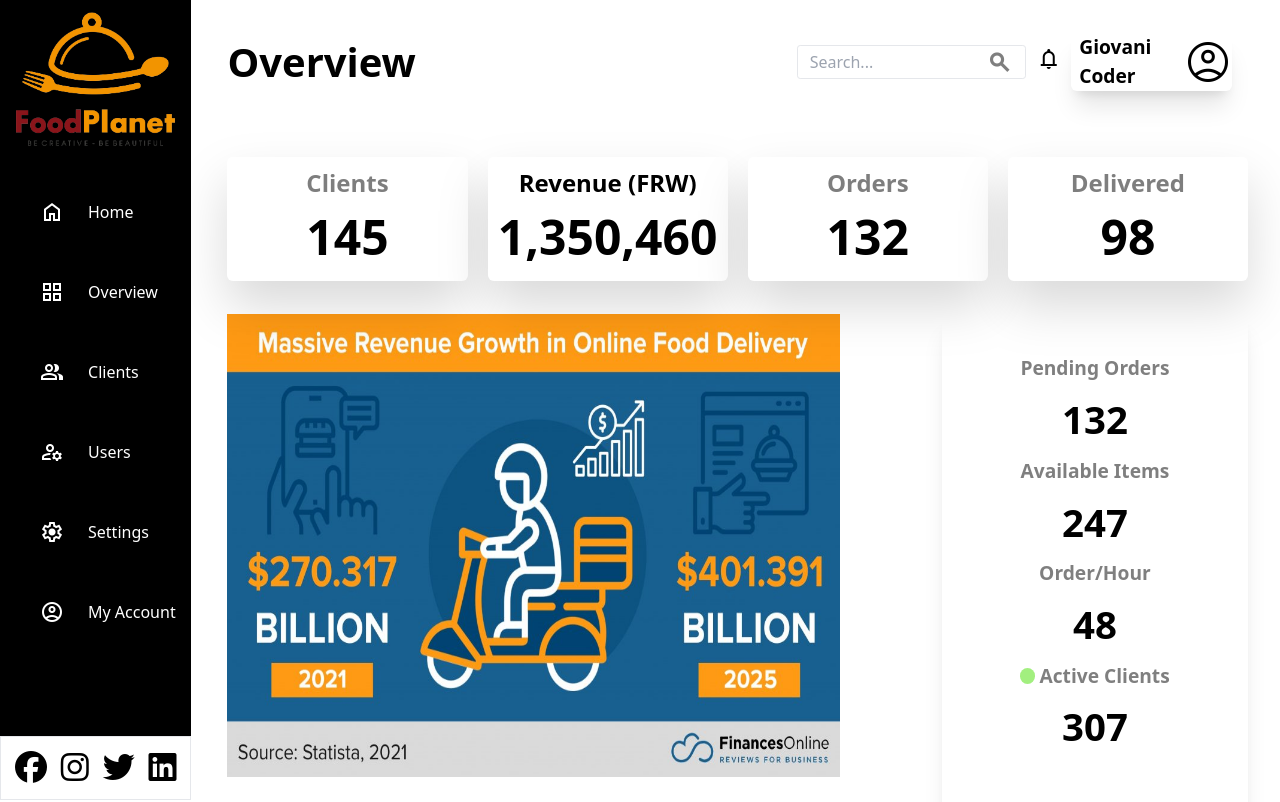
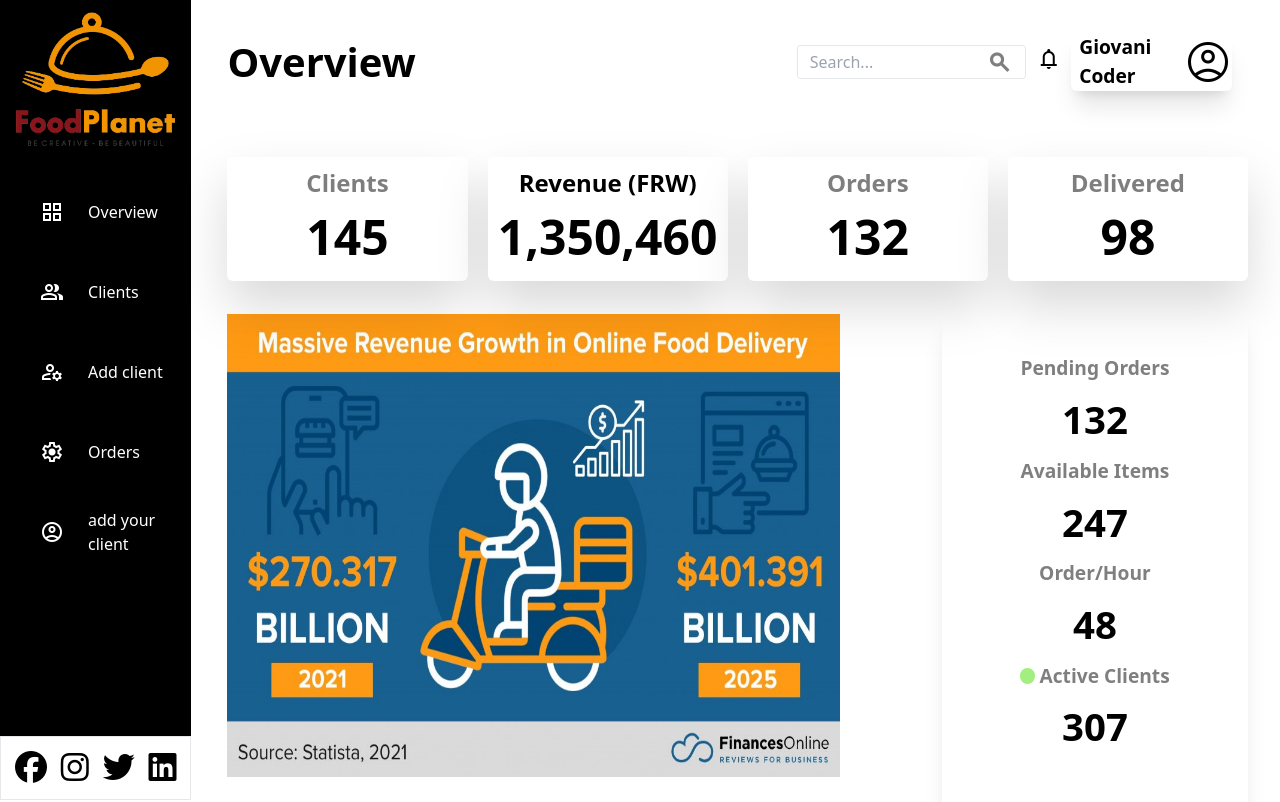
Before and after one commit to patrick-n4/FoodPlanet, a React (Vite) app: page /pages/overview in a window 1280 px wide. Shown: the top 802 px of the page. Built offline with nearby package versions, Linux system fonts and the light colour scheme.

Commit message:
finished

```diff
--- a/src/Components/LeftNavBar.jsx
+++ b/src/Components/LeftNavBar.jsx
@@ -1,4 +1,5 @@
 import React from "react";
+import { Link } from "react-router-dom";
 export default function TopNav({ logo }) {
   return (
     <div className="w-[15%] h-[100vh] bg-black flex flex-col gap-3 sticky top-0 ">
@@ -8,42 +9,36 @@ export default function TopNav({ logo }) {
         className="w-[10em] h-[10em] mx-auto my-3"
       />
       <div className="bg-black h-[100%] flex flex-col ">
-        <div className="w-[100%] h-[5em] bg-[#000] flex flex-row  items-center pl-[2.5em]  hover:cursor-pointer hover:border-l-[0.4em] hover:bg-[#211C1C]">
-          <span className="material-symbols-outlined text-[1.5em] text-white pr-[1em]">
-            home
-          </span>
-          <div className="text-[1em] text-white">Home</div>
-        </div>
-        <div className="w-[100%] h-[5em] bg-[#000] flex flex-row  items-center pl-[2.5em]  hover:cursor-pointer hover:border-l-[0.4em] hover:bg-[#211C1C]">
+        <Link to="/pages/overview" className="w-[100%] h-[5em] bg-[#000] flex flex-row  items-center pl-[2.5em]  hover:cursor-pointer hover:border-l-[0.4em] hover:bg-[#211C1C]">
           <span className="material-symbols-outlined text-[1.5em] text-white pr-[1em]">
             grid_view
           </span>
           <div className="text-[1em] text-white">Overview</div>
-        </div>
-        <div className="w-[100%] h-[5em] bg-[#000] flex flex-row  items-center pl-[2.5em]  hover:cursor-pointer hover:border-l-[0.4em] hover:bg-[#211C1C]">
+        </Link>
+        <Link to="/pages/clients"  className="w-[100%] h-[5em] bg-[#000] flex flex-row  items-center pl-[2.5em]  hover:cursor-pointer hover:border-l-[0.4em] hover:bg-[#211C1C]">
           <span className="material-symbols-outlined text-[1.5em] text-white pr-[1em]">
             group
           </span>
           <div className="text-[1em] text-white">Clients</div>
-        </div>
-        <div className="w-[100%] h-[5em] bg-[#000] flex flex-row  items-center pl-[2.5em]  hover:cursor-pointer hover:border-l-[0.4em] hover:bg-[#211C1C]">
+        </Link>
+        <Link to="/pages/resto" className="w-[100%] h-[5em] bg-[#000] flex flex-row  items-center pl-[2.5em]  hover:cursor-pointer hover:border-l-[0.4em] hover:bg-[#211C1C]">
           <span className="material-symbols-outlined text-[1.5em] text-white pr-[1em]">
             manage_accounts
           </span>
-          <div className="text-[1em] text-white">Users</div>
-        </div>
-        <div className="w-[100%] h-[5em] bg-[#000] flex flex-row  items-center pl-[2.5em]  hover:cursor-pointer hover:border-l-[0.4em] hover:bg-[#211C1C]">
+          <div className="text-[1em] text-white">Add client</div>
+        </Link>
+        <Link to="/pages/orders" className="w-[100%] h-[5em] bg-[#000] flex flex-row  items-center pl-[2.5em]  hover:cursor-pointer hover:border-l-[0.4em] hover:bg-[#211C1C]">
           <span className="material-symbols-outlined text-[1.5em] text-white pr-[1em]">
             settings
           </span>
-          <div className="text-[1em] text-white">Settings</div>
-        </div>
-        <div className="w-[100%] h-[5em] bg-[#000] flex flex-row  items-center pl-[2.5em]  hover:cursor-pointer hover:border-l-[0.4em] hover:bg-[#211C1C]">
+          <div className="text-[1em] text-white">Orders</div>
+        </Link>
+        <Link to="/pages/add-client" className="w-[100%] h-[5em] bg-[#000] flex flex-row  items-center pl-[2.5em]  hover:cursor-pointer hover:border-l-[0.4em] hover:bg-[#211C1C]">
           <span className="material-symbols-outlined text-[1.5em] text-white pr-[1em]">
             account_circle
           </span>
-          <div className="text-[1em] text-white">My Account</div>
-        </div>
+          <div className="text-[1em] text-white">add your client</div>
+        </Link>
         <div className="h-[8%] w-[100%] flex flex-row justify-evenly items-center bg-white border absolute bottom-0">
           <a href="https://www.facebook.com/" target="_blank">
             <i className="fa-brands fa-facebook text-black text-[2em]"></i>
--- a/src/Pages/DifferentFormat/Signup.jsx
+++ b/src/Pages/DifferentFormat/Signup.jsx
@@ -3,7 +3,7 @@ import { Visibility, VisibilityOff } from "@mui/icons-material";
 import Logo from "../../IMAGES/logo.png";
 import Background from "../../IMAGES/background.png";
 import { Link } from "react-router-dom";
-import { Alert, Button } from "@mui/material";
+import { Alert, Button, inputClasses } from "@mui/material";
 function Signup() {
   const [password, setPassword] = useState(false);
   const [confirm, setConfirm] = useState(false);
--- a/vite.config.js
+++ /dev/null
@@ -1,7 +0,0 @@
-import { defineConfig } from 'vite'
-import react from '@vitejs/plugin-react'
-
-// https://vitejs.dev/config/
-export default defineConfig({
-  plugins: [react()]
-})
```
Also changed, not shown: vercel.json (deleted).
